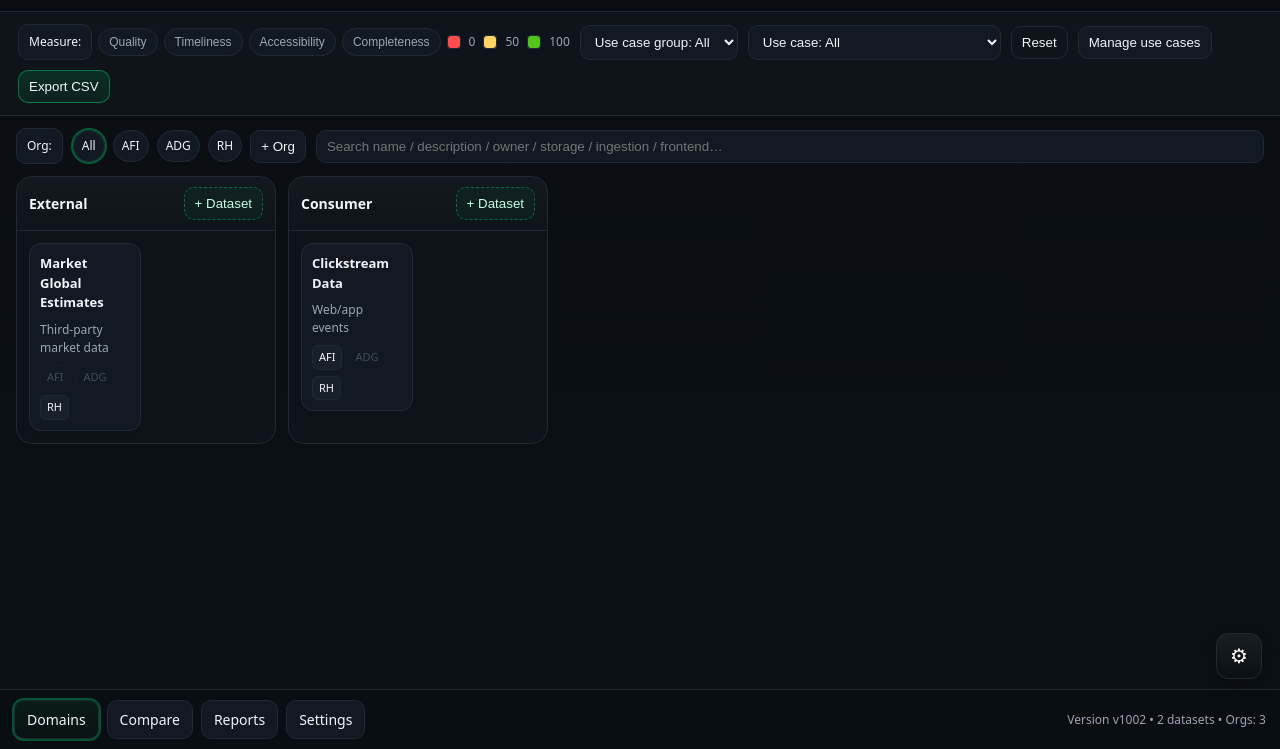
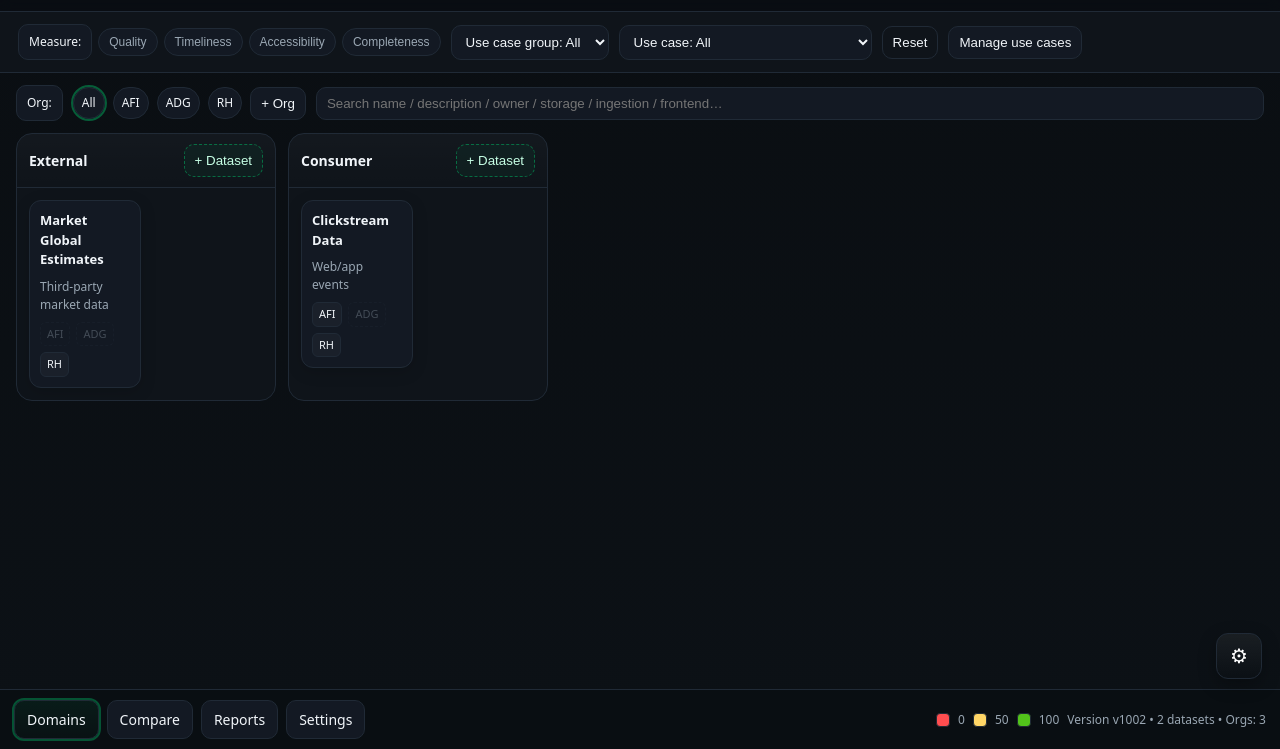
Before and after one commit to Finkrodor23/data-domain-organization-tool, a plain HTML site: page data-domains.html in a window 1280 px wide. Shown: the part 51-800 px from the top of the page. Drawn offline with Linux system fonts and the light colour scheme.

Commit message:
Move measure legend to footer and remove export action

```diff
--- a/assets/domains.v1r2.js
+++ b/assets/domains.v1r2.js
@@ -254,5 +254,5 @@ async function exportCSV(){if(!state.data)return alert('Load or create data firs
 /* Settings modal */
 function openSettings(){const m=$('#modal-settings'); m.classList.add('show'); const c=UI.data; if(!c) return; $('#bg-from').value=c.theme.background.from; $('#bg-to').value=c.theme.background.to; $('#accent').value=c.theme.background.accent; $('#cols').value=c.theme.layout.domainColumns; $('#stop-min').value=c.theme.heatmap[0]?.color||'#ff4d4f'; $('#stop-mid').value=c.theme.heatmap[1]?.color||'#ffd666'; $('#stop-max').value=c.theme.heatmap[c.theme.heatmap.length-1]?.color||'#52c41a'; $('#apply-theme').onclick=()=>{ c.theme.background.from=$('#bg-from').value; c.theme.background.to=$('#bg-to').value; c.theme.background.accent=$('#accent').value; c.theme.layout.domainColumns=Number($('#cols').value)||5; c.theme.heatmap=[{at:0,color:$('#stop-min').value},{at:50,color:$('#stop-mid').value},{at:100,color:$('#stop-max').value}]; applyTheme(c); setStatus('Applied theme'); m.classList.remove('show'); }; $('#open-config').onclick=async()=>{ await openUIConfig(); setStatus('Opened config'); }; $('#save-config').onclick=async()=>{ await saveUIConfig(); setStatus('Saved config'); };}
 async function boot(){await loadDefaultUIConfig(); try{const r=await fetch('./assets/sample-data.xml',{cache:'no-store'}); if(r.ok){const t=await r.text(); state.xmlDoc=parseXML(t); state.data=loadModel(state.xmlDoc); render(); }}catch(e){ setStatus('Failed to load sample-data.xml'); }
-  $('#btn-open').onclick=openXML; $('#btn-save').onclick=saveXML; $('#btn-export').onclick=exportCSV; $('#fab-settings').onclick=openSettings; $('#btn-settings').onclick=openSettings; }
+  $('#btn-open').onclick=openXML; $('#btn-save').onclick=saveXML; $('#fab-settings').onclick=openSettings; $('#btn-settings').onclick=openSettings; }
 document.addEventListener('DOMContentLoaded',boot);
--- a/data-domains.html
+++ b/data-domains.html
@@ -21,7 +21,6 @@
       <button class="toggle" data-measure="timeliness">Timeliness</button>
       <button class="toggle" data-measure="accessibility">Accessibility</button>
       <button class="toggle" data-measure="completeness">Completeness</button>
-      <span class="legend small"><span class="sw" style="background:#ff4d4f"></span> 0 <span class="sw" style="background:#ffd666"></span> 50 <span class="sw" style="background:#52c41a"></span> 100</span>
     </div>
 
     <select id="uc-group"></select>
@@ -30,8 +29,6 @@
     <button id="btn-uc-manager" class="btn">Manage use cases</button>
 
     <div class="spacer"></div>
-
-    <button class="btn primary" id="btn-export">Export CSV</button>
   </div>
 
   <div class="main">
@@ -145,7 +142,10 @@
         <a class="tab" href="./reports.html">Reports</a>
         <a class="tab" href="./settings.html">Settings</a>
       </div>
-      <div class="actions"><span id="status" class="small">Ready</span></div>
+      <div class="actions">
+        <span class="legend small"><span class="sw" style="background:#ff4d4f"></span> 0 <span class="sw" style="background:#ffd666"></span> 50 <span class="sw" style="background:#52c41a"></span> 100</span>
+        <span id="status" class="small">Ready</span>
+      </div>
     </div>
   </footer>
 
```
